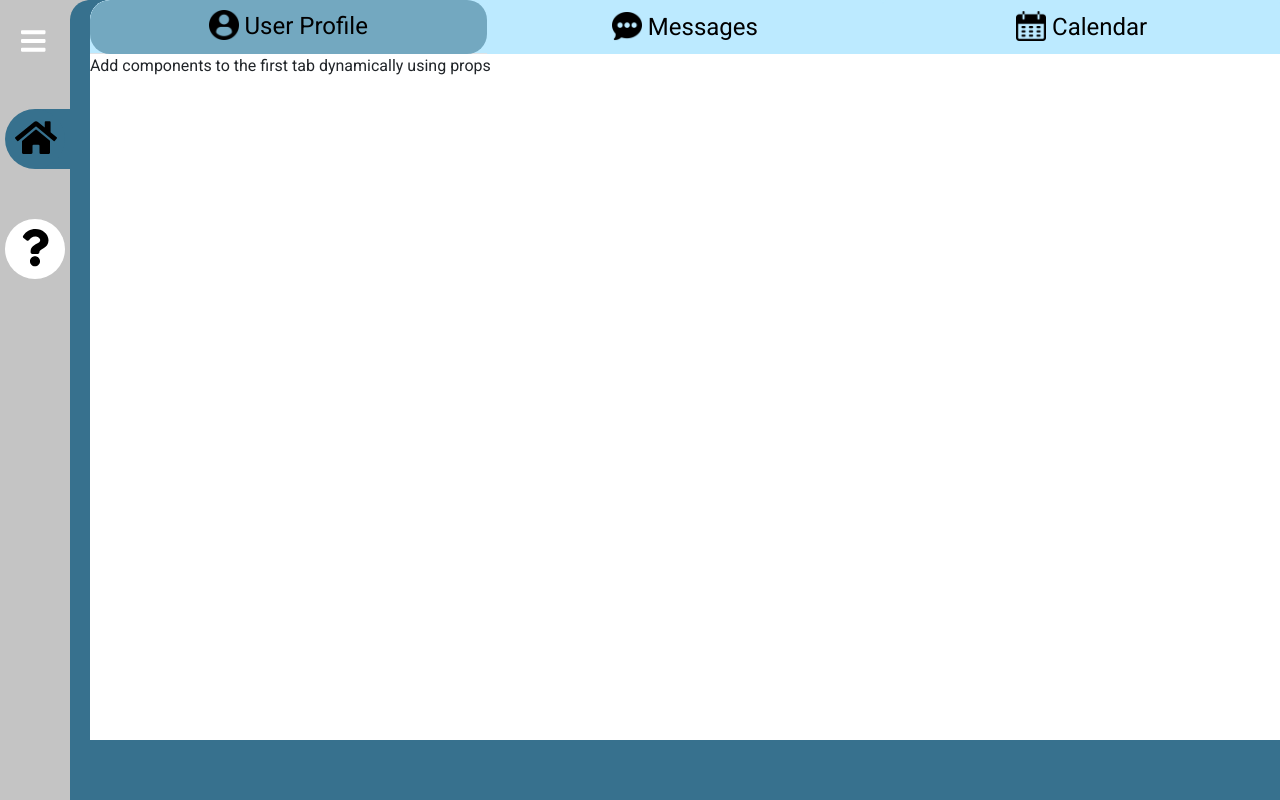
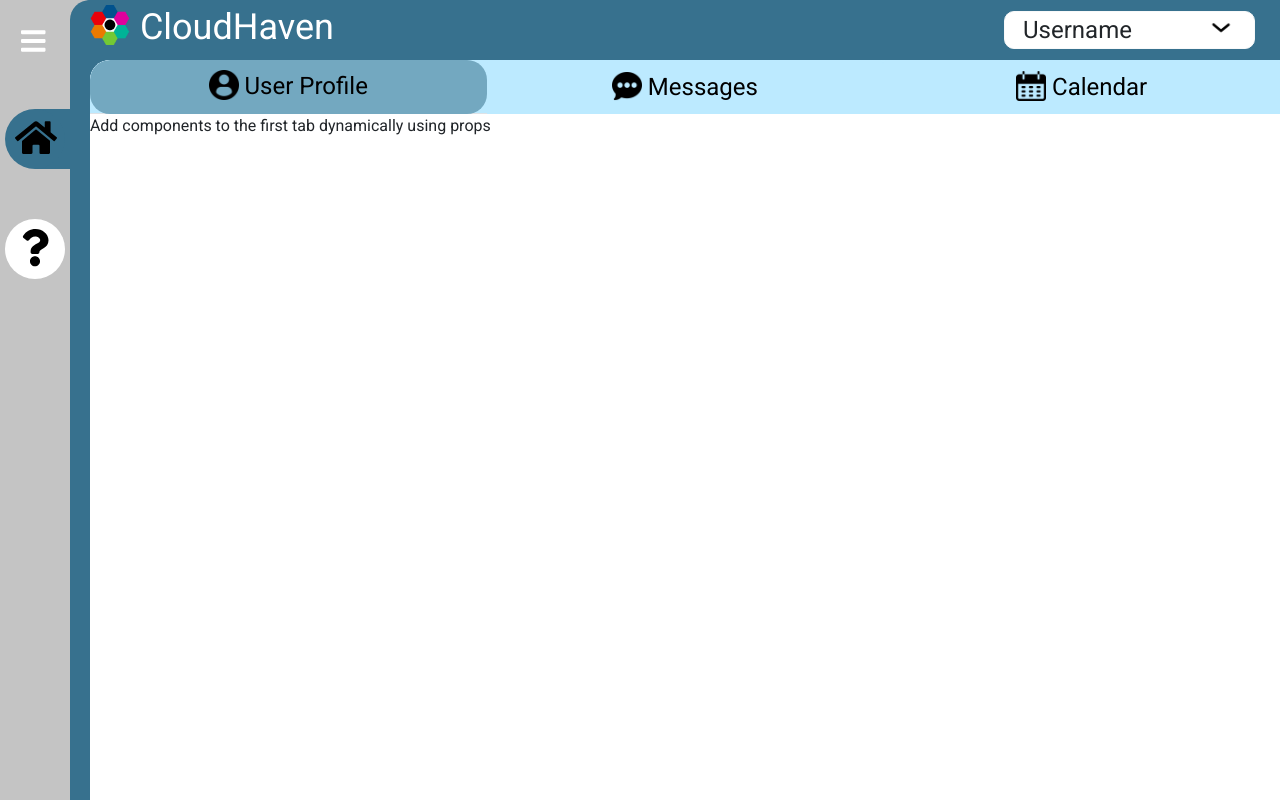
Before and after one commit to CPSECapstone/CloudHaven, a React (Create React App) app in the folder frontend/: page / in a window 1280 px wide. Built offline with nearby package versions, Linux system fonts and the light colour scheme.

Commit message:
Add the TopBar to the Frame
Now that the `TopBar` component is set up, add it to the site's "frame"
for the main application.

```diff
--- a/frontend/src/App.js
+++ b/frontend/src/App.js
@@ -1,5 +1,5 @@
 import './App.css';
-import { Home, SideBar } from './Components/components';
+import { Home, SideBar, TopBar } from './Components/components';
 
 function App() {
   return (
@@ -7,6 +7,7 @@ function App() {
       <div id="MainApp">
         <SideBar />
         <div id="PageFrame">
+          <TopBar />
           <div id="MainContent">
             <Home/>
           </div>
--- a/frontend/src/Components/components.js
+++ b/frontend/src/Components/components.js
@@ -3,3 +3,4 @@ export {default as SideBar} from './SideBar/SideBar';
 export {default as Home} from './Home/Home';
 export {default as TabSystem} from './TabSystem/TabSystem';
 export {default as VendorApp} from './VendorApp/VendorApp';
+export {default as TopBar} from './TopBar/TopBar';
```
